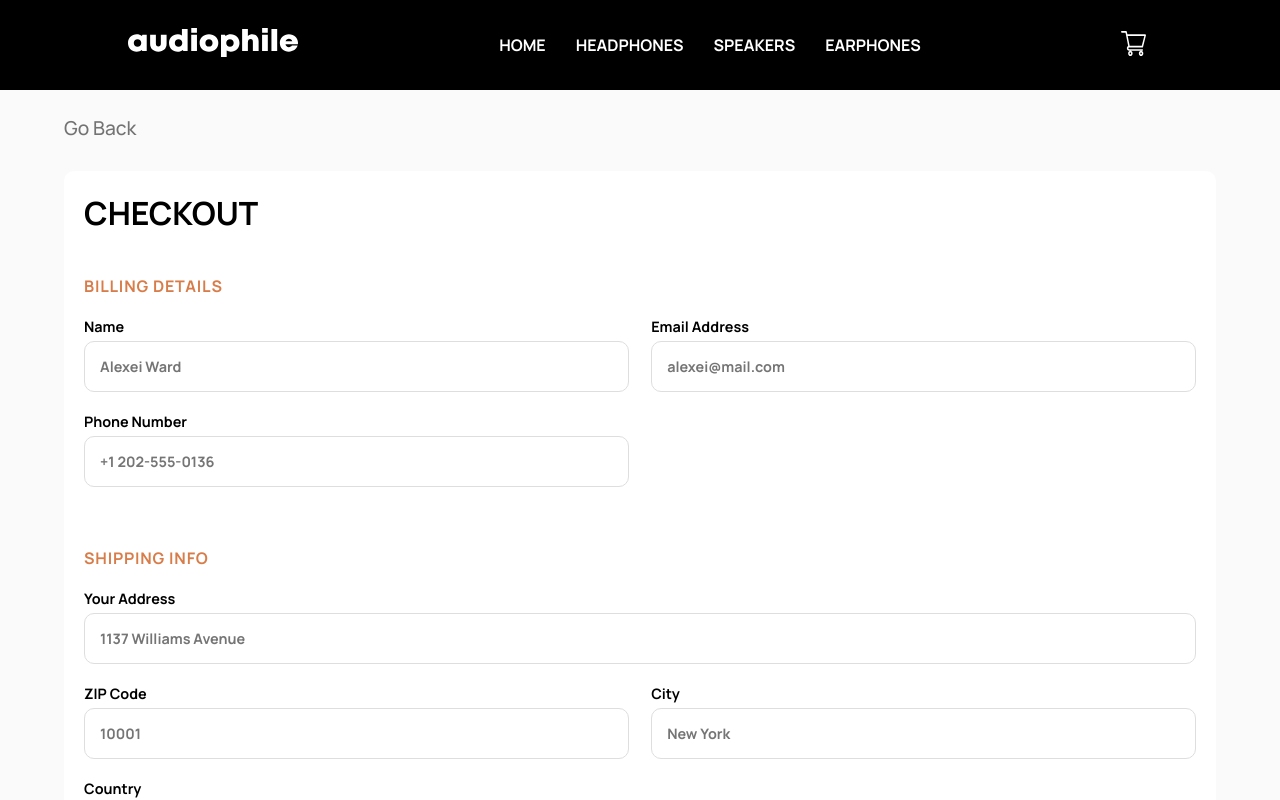
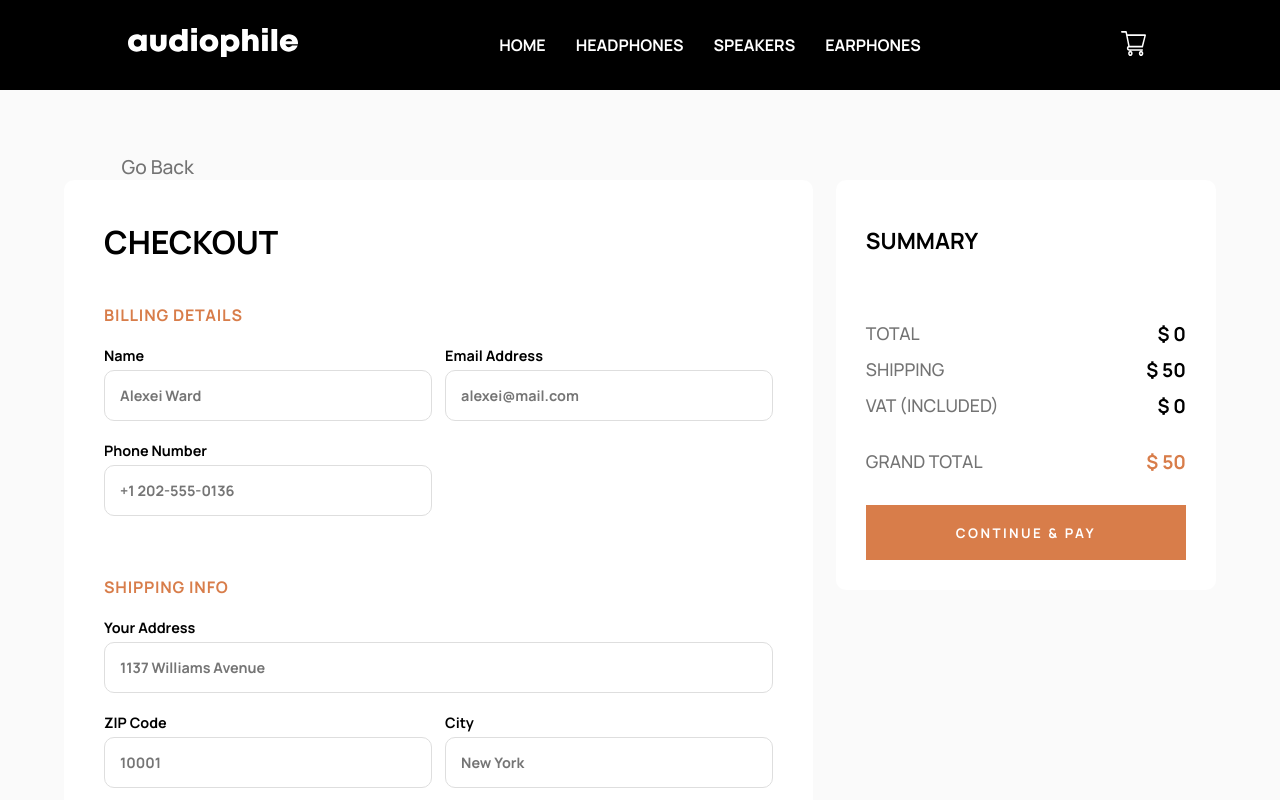
Before and after one commit to DylanNicolet/audiophile_website_frontendmentor.io, a React app: page /checkout in a window 1280 px wide. Shown: the top 800 px of the page. Built offline with nearby package versions, Linux system fonts and the light colour scheme.

Commit message:
Worked on: Checkout

```diff
--- a/src/pages/_Checkout.jsx
+++ b/src/pages/_Checkout.jsx
@@ -149,7 +149,7 @@ export default function Checkout() {
 
                 <section className="summary__amount">
                     <p className="description">TOTAL</p>
-                    <p className="amount">$ { totalCart }</p>
+                    <p className="amount">$ { totalCart.toLocaleString() }</p>
                 </section>
 
                 <section className="summary__amount">
@@ -159,13 +159,15 @@ export default function Checkout() {
 
                 <section className="summary__amount">
                     <p className="description">VAT (INCLUDED)</p>
-                    <p className="amount">{ vat }</p>
+                    <p className="amount">$ { vat.toLocaleString() }</p>
                 </section>
 
                 <section className="summary__amount grand-total">
                     <p className="description">GRAND TOTAL</p>
-                    <p className="amount">{ grandTotal }</p>
+                    <p className="amount">$ { grandTotal.toLocaleString() }</p>
                 </section>
+
+                <button className="button button--light">CONTINUE & PAY</button>
             </section>
         </section>
     )
--- a/src/sass/pages/_Checkout.scss
+++ b/src/sass/pages/_Checkout.scss
@@ -5,12 +5,23 @@
     width: 100%;
     padding-top: 25px;
 
+    @include u.desktop-only{
+        display: flex;
+        flex-wrap: wrap;
+        justify-content: space-between;
+        padding: 5%;
+    }
+
     .go-back{
         text-decoration: none;
         color: u.$color-text-primary;
         font-weight: 500;
         font-size: 1.2rem;
         margin-left: 5%;
+
+        @include u.desktop-only{
+            width: 100%;
+        }
     }
 
     .checkout-form{
@@ -19,6 +30,12 @@
         background-color: u.$color-background-secondary;
         border-radius: 10px;
         padding: 20px;
+
+        @include u.desktop-only{
+            width: 65%;
+            margin: 0;
+            padding: 40px;
+        }
 
         .checkout-form__title{
             font-size: 2rem;
@@ -170,9 +187,16 @@
     .summary{
         background-color: u.$color-background-secondary;
         width: 90%;
-        margin: auto;
+        margin: auto auto 120px auto;
         padding: 15px;
         border-radius: 10px;
+
+        @include u.desktop-only{
+            width: 33%;
+            margin: 0;
+            height: fit-content;
+            padding: 30px;
+        }
 
         .summary__title{
             font-size: 1.4rem;
@@ -197,7 +221,7 @@
                     margin-right: 20px;
 
                     @include u.tablet-only{
-                        width: 25%;
+                        width: 13%;
                         height: auto;
                         aspect-ratio: 1/1;
                         object-fit: cover;
@@ -206,7 +230,7 @@
 
                 .title-and-price{
                     margin-right: 20px;
-                    max-width: 30%;
+                    max-width: 35%;
 
                     .title{
                         font-size: 1rem;
@@ -251,5 +275,18 @@
                 font-size: 1.2rem;
             }
         }
+
+        .summary__amount.grand-total{
+            margin-top: 30px;
+            margin-bottom: 30px;
+
+            .amount{
+                color: u.$color-primary;
+            }
+        }
+
+        .button{
+            width: 100%;
+        }
     }
 }
```
Also changed, not shown: src/sass/App.css, 1 other file (tests, documents, lock files or other folders).
